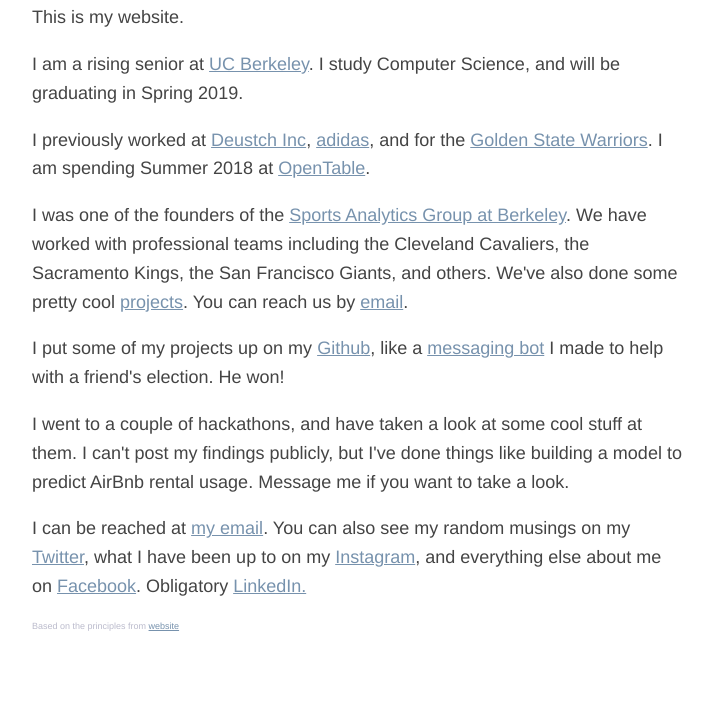
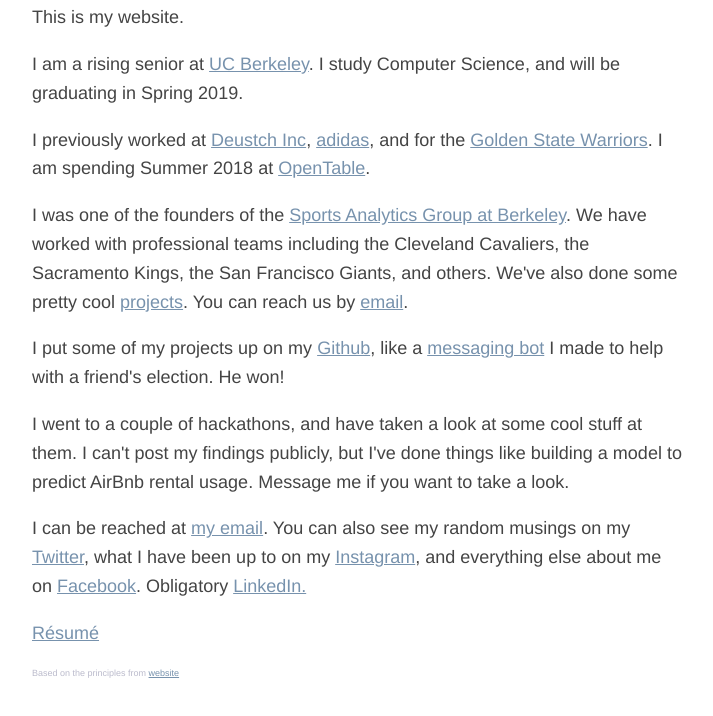
Before and after one commit to aripickar/aripickar.github.io, a plain HTML site: page index.html in a window 1280 px wide. Shown: the part 104-820 px from the top of the page, without its empty margins (283-996 px from the left). Drawn offline with Linux system fonts and the light colour scheme.

Commit message:
Update index.html

```diff
--- a/index.html
+++ b/index.html
@@ -40,7 +40,7 @@
 
 	<p>I can be reached at <a href="mailto:ari.pickar@gmail.com">my email</a>. You can also see my random musings on my <a href="http://twitter.com/ari_pickar">Twitter</a>, what I have been up to on my <a href="https://www.instagram.com/ari.pickar/">Instagram</a>, and everything else about me on <a href="http://facebook.com/ari.pickar">Facebook</a>. Obligatory <a href="https://www.linkedin.com/in/ari-pickar-991621111/">LinkedIn.</a></p>
 
-
+	<p><a href="http://aripickar.github.io/Ari_Resume_Summer_2018.pdf" type="application/pdf">Résumé</a></p>
 	<p style="color: #BBC; font-size: 50%">Based on the principles from <a href="http://bettermotherfuckingwebsite.com/" style="color: #7792AD">website</a></p>
 </body>
 </html>
```
